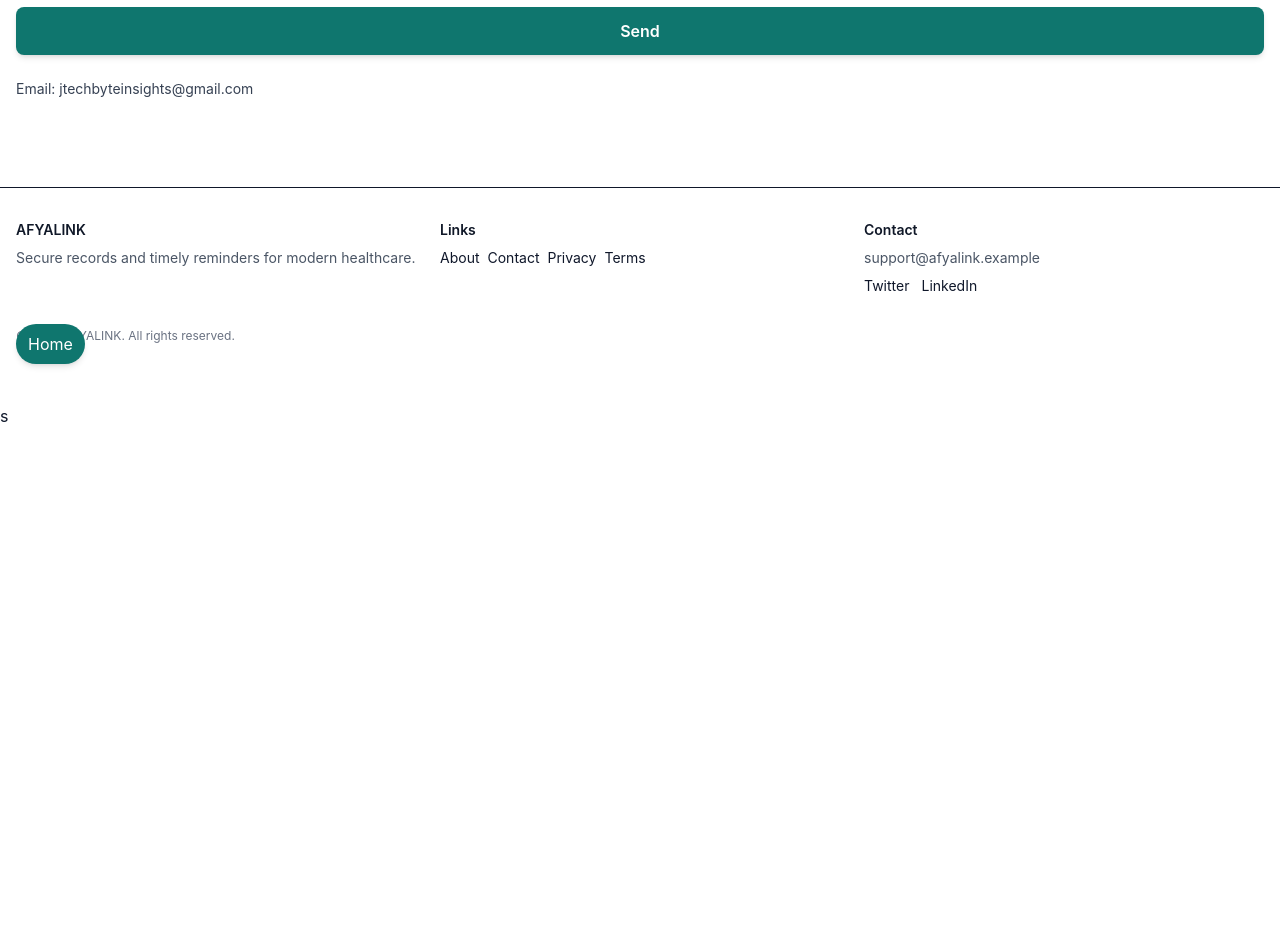
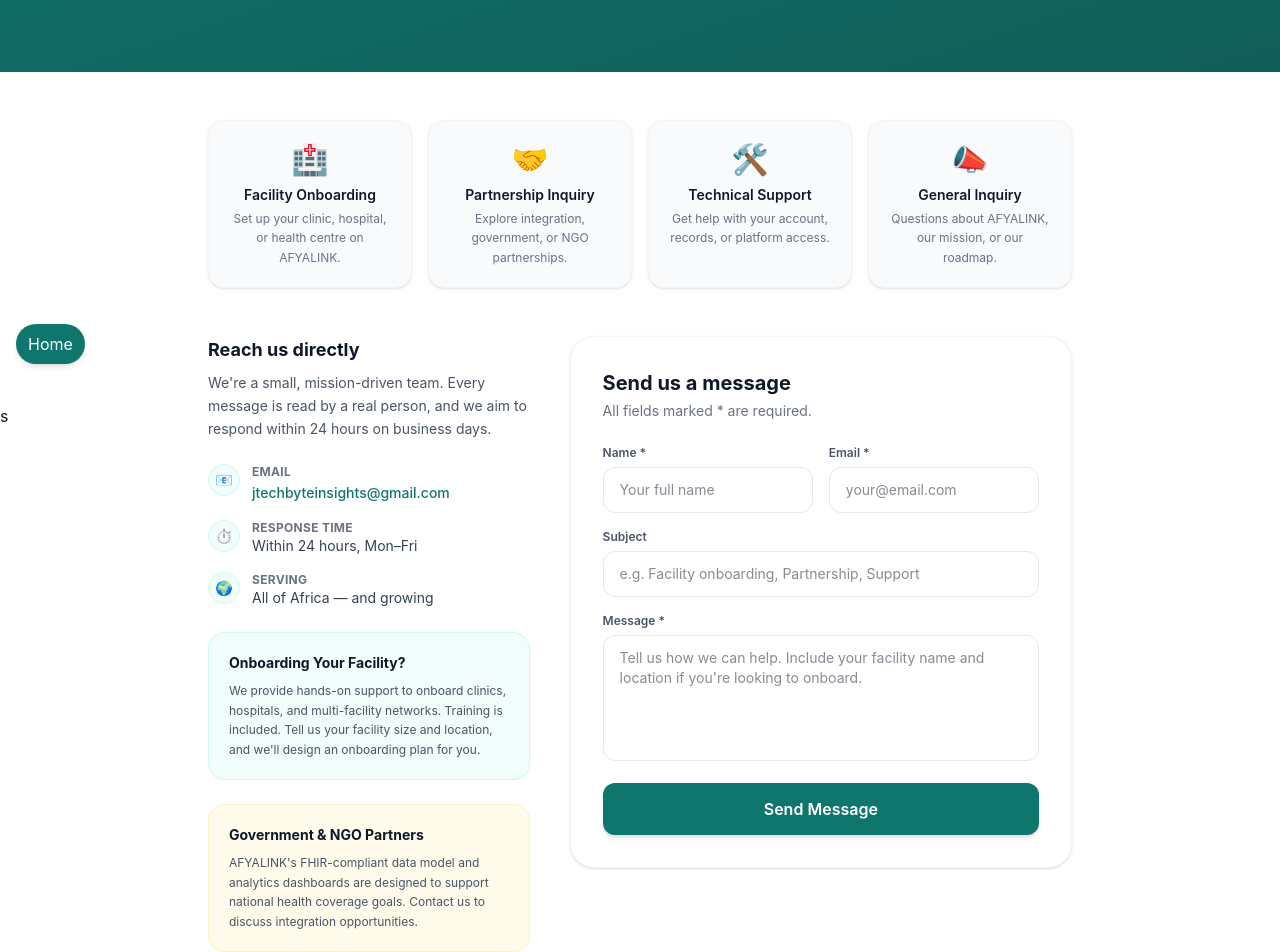
Before and after one commit to kimanithuo1/UNSDGsApps, a React (Vite) app in the folder afyalink-frontend/: page /contact in a window 1280 px wide. Shown: the part 420-1372 px from the top of the page. Before the commit the page ends 848 px from the top, so only its background shows below. Built offline with nearby package versions, Linux system fonts and the light colour scheme; no server answers.

Commit message:
added more data on the contact page to include reason to contact us

```diff
--- a/afyalink-frontend/src/pages/public/Contact.jsx
+++ b/afyalink-frontend/src/pages/public/Contact.jsx
@@ -1,49 +1,229 @@
 import { useState } from 'react'
 import { Helmet } from 'react-helmet'
 import api from '../../lib/api'
+
+const reasons = [
+  { icon: '🏥', title: 'Facility Onboarding', desc: 'Set up your clinic, hospital, or health centre on AFYALINK.' },
+  { icon: '🤝', title: 'Partnership Inquiry', desc: 'Explore integration, government, or NGO partnerships.' },
+  { icon: '🛠️', title: 'Technical Support', desc: 'Get help with your account, records, or platform access.' },
+  { icon: '📣', title: 'General Inquiry', desc: 'Questions about AFYALINK, our mission, or our roadmap.' },
+]
+
 export default function Contact() {
-  const [form, setForm] = useState({ name: '', email: '', message: '' })
+  const [form, setForm] = useState({ name: '', email: '', subject: '', message: '' })
   const [status, setStatus] = useState({ type: '', msg: '' })
+  const [loading, setLoading] = useState(false)
+
   const handleChange = (e) => setForm({ ...form, [e.target.name]: e.target.value })
+
   const handleSubmit = async (e) => {
     e.preventDefault()
     setStatus({ type: '', msg: '' })
     if (!form.name || !form.email || !form.message) {
-      setStatus({ type: 'error', msg: 'All fields are required' })
+      setStatus({ type: 'error', msg: 'Please fill in all required fields.' })
       return
     }
+    setLoading(true)
     try {
       const res = await api.post('contact/', form)
       if (res.status === 200) {
-        setStatus({ type: 'success', msg: 'Message sent successfully' })
-        setForm({ name: '', email: '', message: '' })
+        setStatus({ type: 'success', msg: "Message sent! We'll be in touch within 24 hours." })
+        setForm({ name: '', email: '', subject: '', message: '' })
       } else {
-        setStatus({ type: 'error', msg: 'Failed to send message' })
+        setStatus({ type: 'error', msg: 'Something went wrong. Please try again or email us directly.' })
       }
     } catch {
-      setStatus({ type: 'error', msg: 'Failed to send message' })
+      setStatus({ type: 'error', msg: 'Something went wrong. Please try again or email us directly.' })
+    } finally {
+      setLoading(false)
     }
   }
+
   return (
-    <div className="max-w-7xl mx-auto px-4 py-10">
+    <div className="bg-white text-gray-900">
       <Helmet>
-        <title>Contact AFYALINK – Support and Facility Onboarding</title>
-        <meta name="description" content="Contact AFYALINK support or request facility onboarding. We help patients and clinics securely manage records and reminders." />
+        <title>Contact AFYALINK – Onboarding, Support & Partnerships</title>
+        <meta
+          name="description"
+          content="Contact AFYALINK to onboard your facility, request support, or explore partnerships. We respond within 24 hours. Email: jtechbyteinsights@gmail.com"
+        />
       </Helmet>
-      <h1 className="text-3xl font-bold text-gray-900">Contact</h1>
-      <p className="mt-3 text-gray-700 max-w-3xl">Reach out for support, onboarding, or partnership inquiries.</p>
-      {status.msg && (
-        <div className={`mt-3 text-sm ${status.type === 'success' ? 'text-teal-700' : 'text-red-600'}`}>{status.msg}</div>
-      )}
-      <form className="mt-6 grid grid-cols-1 md:grid-cols-2 gap-4" onSubmit={handleSubmit}>
-        <input name="name" value={form.name} onChange={handleChange} className="w-full rounded-lg border p-3 focus:ring focus:ring-[#14b8a6]/30" placeholder="Name" aria-label="Name" />
-        <input name="email" value={form.email} onChange={handleChange} className="w-full rounded-lg border p-3 focus:ring focus:ring-[#14b8a6]/30" placeholder="Email" aria-label="Email" type="email" />
-        <textarea name="message" value={form.message} onChange={handleChange} className="md:col-span-2 w-full rounded-lg border p-3 focus:ring focus:ring-[#14b8a6]/30" placeholder="Message" rows={4} aria-label="Message" />
-        <button className="md:col-span-2 rounded-lg bg-[#0f766e] px-6 py-3 text-white font-semibold shadow-md hover:bg-[#14b8a6]" type="submit">Send</button>
-      </form>
-      <div className="mt-6 text-sm text-gray-700">
-        <p>Email: jtechbyteinsights@gmail.com</p>
-      </div>
+
+      {/* ── HERO ── */}
+      <section className="bg-gradient-to-br from-[#0f766e] to-[#115e58] text-white">
+        <div className="max-w-4xl mx-auto px-4 py-16 md:py-20 text-center">
+          <span className="inline-block bg-white/15 border border-white/20 rounded-full px-4 py-1.5 text-xs font-bold uppercase tracking-widest mb-5">
+            Get in Touch
+          </span>
+          <h1 className="text-4xl md:text-5xl font-bold leading-tight">
+            Let's bring better healthcare data<br className="hidden md:block" /> to your facility
+          </h1>
+          <p className="mt-4 text-white/80 text-lg max-w-xl mx-auto leading-relaxed">
+            Whether you're a patient, a provider, or a hospital administrator — we're here to help you get started on AFYALINK.
+          </p>
+        </div>
+      </section>
+
+      {/* ── REASON CARDS ── */}
+      <section className="max-w-4xl mx-auto px-4 py-12">
+        <div className="grid grid-cols-2 md:grid-cols-4 gap-4">
+          {reasons.map((r) => (
+            <div key={r.title} className="rounded-2xl border border-gray-100 bg-gray-50 p-5 text-center shadow-sm">
+              <div className="text-3xl mb-2">{r.icon}</div>
+              <h3 className="font-semibold text-sm text-gray-900">{r.title}</h3>
+              <p className="mt-1 text-xs text-gray-500 leading-relaxed">{r.desc}</p>
+            </div>
+          ))}
+        </div>
+      </section>
+
+      {/* ── FORM + SIDEBAR ── */}
+      <section className="max-w-4xl mx-auto px-4 pb-16">
+        <div className="grid md:grid-cols-5 gap-10">
+
+          {/* Sidebar */}
+          <div className="md:col-span-2 space-y-6">
+            <div>
+              <h2 className="text-lg font-bold text-gray-900">Reach us directly</h2>
+              <p className="mt-2 text-sm text-gray-600 leading-relaxed">
+                We're a small, mission-driven team. Every message is read by a real person, and we aim to respond within 24 hours on business days.
+              </p>
+            </div>
+
+            <div className="space-y-4">
+              <div className="flex items-start gap-3">
+                <div className="w-8 h-8 rounded-full bg-teal-50 border border-teal-100 flex items-center justify-center text-sm flex-shrink-0">
+                  📧
+                </div>
+                <div>
+                  <div className="text-xs font-bold text-gray-500 uppercase tracking-wide">Email</div>
+                  <a href="mailto:jtechbyteinsights@gmail.com" className="text-sm text-[#0f766e] hover:underline font-medium">
+                    jtechbyteinsights@gmail.com
+                  </a>
+                </div>
+              </div>
+              <div className="flex items-start gap-3">
+                <div className="w-8 h-8 rounded-full bg-teal-50 border border-teal-100 flex items-center justify-center text-sm flex-shrink-0">
+                  ⏱️
+                </div>
+                <div>
+                  <div className="text-xs font-bold text-gray-500 uppercase tracking-wide">Response Time</div>
+                  <div className="text-sm text-gray-700">Within 24 hours, Mon–Fri</div>
+                </div>
+              </div>
+              <div className="flex items-start gap-3">
+                <div className="w-8 h-8 rounded-full bg-teal-50 border border-teal-100 flex items-center justify-center text-sm flex-shrink-0">
+                  🌍
+                </div>
+                <div>
+                  <div className="text-xs font-bold text-gray-500 uppercase tracking-wide">Serving</div>
+                  <div className="text-sm text-gray-700">All of Africa — and growing</div>
+                </div>
+              </div>
+            </div>
+
+            <div className="rounded-2xl bg-teal-50 border border-teal-100 p-5">
+              <h3 className="font-bold text-gray-900 text-sm">Onboarding Your Facility?</h3>
+              <p className="mt-2 text-xs text-gray-600 leading-relaxed">
+                We provide hands-on support to onboard clinics, hospitals, and multi-facility networks. Training is included. Tell us your facility size and location, and we'll design an onboarding plan for you.
+              </p>
+            </div>
+
+            <div className="rounded-2xl bg-amber-50 border border-amber-100 p-5">
+              <h3 className="font-bold text-gray-900 text-sm">Government & NGO Partners</h3>
+              <p className="mt-2 text-xs text-gray-600 leading-relaxed">
+                AFYALINK's FHIR-compliant data model and analytics dashboards are designed to support national health coverage goals. Contact us to discuss integration opportunities.
+              </p>
+            </div>
+          </div>
+
+          {/* Form */}
+          <div className="md:col-span-3">
+            <div className="rounded-3xl border border-gray-100 shadow-sm bg-white p-8">
+              <h2 className="text-xl font-bold text-gray-900">Send us a message</h2>
+              <p className="text-sm text-gray-500 mt-1">All fields marked * are required.</p>
+
+              {status.msg && (
+                <div
+                  className={`mt-4 text-sm px-4 py-3 rounded-xl font-medium ${
+                    status.type === 'success'
+                      ? 'bg-teal-50 text-teal-800 border border-teal-200'
+                      : 'bg-red-50 text-red-700 border border-red-200'
+                  }`}
+                >
+                  {status.msg}
+                </div>
+              )}
+
+              <form className="mt-6 space-y-4" onSubmit={handleSubmit}>
+                <div className="grid md:grid-cols-2 gap-4">
+                  <div>
+                    <label className="block text-xs font-semibold text-gray-600 mb-1.5" htmlFor="name">
+                      Name *
+                    </label>
+                    <input
+                      id="name"
+                      name="name"
+                      value={form.name}
+                      onChange={handleChange}
+                      className="w-full rounded-xl border border-gray-200 px-4 py-3 text-sm focus:outline-none focus:ring-2 focus:ring-[#14b8a6]/40 focus:border-[#0f766e] transition"
+                      placeholder="Your full name"
+                    />
+                  </div>
+                  <div>
+                    <label className="block text-xs font-semibold text-gray-600 mb-1.5" htmlFor="email">
+                      Email *
+                    </label>
+                    <input
+                      id="email"
+                      name="email"
+                      type="email"
+                      value={form.email}
+                      onChange={handleChange}
+                      className="w-full rounded-xl border border-gray-200 px-4 py-3 text-sm focus:outline-none focus:ring-2 focus:ring-[#14b8a6]/40 focus:border-[#0f766e] transition"
+                      placeholder="your@email.com"
+                    />
+                  </div>
+                </div>
+                <div>
+                  <label className="block text-xs font-semibold text-gray-600 mb-1.5" htmlFor="subject">
+                    Subject
+                  </label>
+                  <input
+                    id="subject"
+                    name="subject"
+                    value={form.subject}
+                    onChange={handleChange}
+                    className="w-full rounded-xl border border-gray-200 px-4 py-3 text-sm focus:outline-none focus:ring-2 focus:ring-[#14b8a6]/40 focus:border-[#0f766e] transition"
+                    placeholder="e.g. Facility onboarding, Partnership, Support"
+                  />
+                </div>
+                <div>
+                  <label className="block text-xs font-semibold text-gray-600 mb-1.5" htmlFor="message">
+                    Message *
+                  </label>
+                  <textarea
+                    id="message"
+                    name="message"
+                    value={form.message}
+                    onChange={handleChange}
+                    rows={5}
+                    className="w-full rounded-xl border border-gray-200 px-4 py-3 text-sm focus:outline-none focus:ring-2 focus:ring-[#14b8a6]/40 focus:border-[#0f766e] transition resize-none"
+                    placeholder="Tell us how we can help. Include your facility name and location if you're looking to onboard."
+                  />
+                </div>
+                <button
+                  type="submit"
+                  disabled={loading}
+                  className="w-full rounded-xl bg-[#0f766e] text-white font-semibold px-6 py-3.5 shadow-md hover:bg-[#14b8a6] transition-colors disabled:opacity-60 disabled:cursor-not-allowed"
+                >
+                  {loading ? 'Sending…' : 'Send Message'}
+                </button>
+              </form>
+            </div>
+          </div>
+        </div>
+      </section>
     </div>
   )
 }
```
